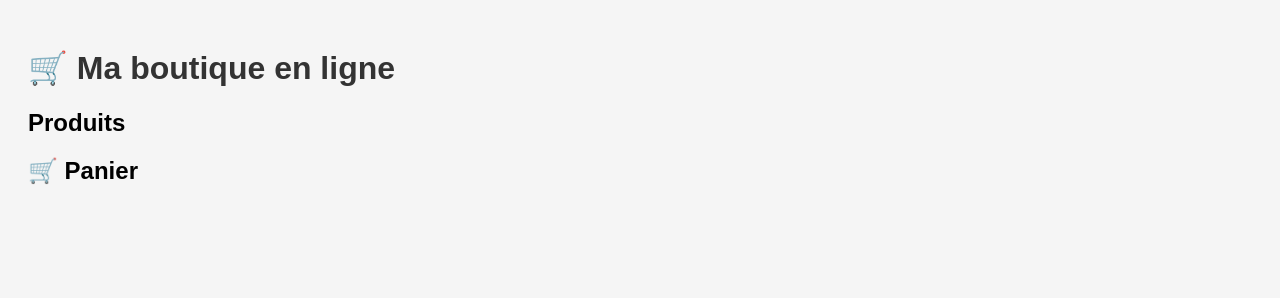
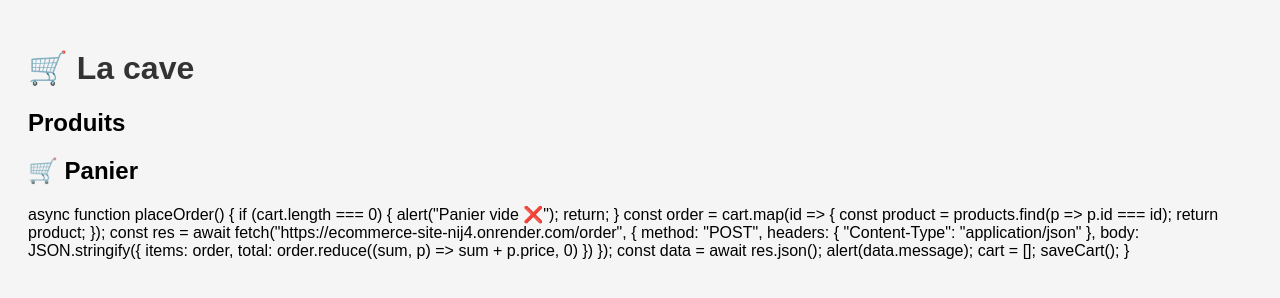
Before and after one commit to kelyjahaburbe95-wq/ecommerce-site, a plain HTML site: page frontend/index.html in a window 1280 px wide. Drawn offline with Linux system fonts and the light colour scheme; no server answers.

Commit message:
Update index.html

```diff
--- a/frontend/index.html
+++ b/frontend/index.html
@@ -7,7 +7,7 @@
 </head>
 <body>
 
-  <h1>🛒 Ma boutique en ligne</h1>
+  <h1>🛒 La cave</h1>
 
   <!-- PRODUITS -->
   <h2>Produits</h2>
@@ -17,6 +17,35 @@
   <h2>🛒 Panier</h2>
   <div id="cart"></div>
 
+  async function placeOrder() {
+  if (cart.length === 0) {
+    alert("Panier vide ❌");
+    return;
+  }
+
+  const order = cart.map(id => {
+    const product = products.find(p => p.id === id);
+    return product;
+  });
+
+  const res = await fetch("https://ecommerce-site-nij4.onrender.com/order", {
+    method: "POST",
+    headers: {
+      "Content-Type": "application/json"
+    },
+    body: JSON.stringify({
+      items: order,
+      total: order.reduce((sum, p) => sum + p.price, 0)
+    })
+  });
+
+  const data = await res.json();
+  alert(data.message);
+
+  cart = [];
+  saveCart();
+}
+
   <script src="script.js"></script>
 </body>
 </html>
```
